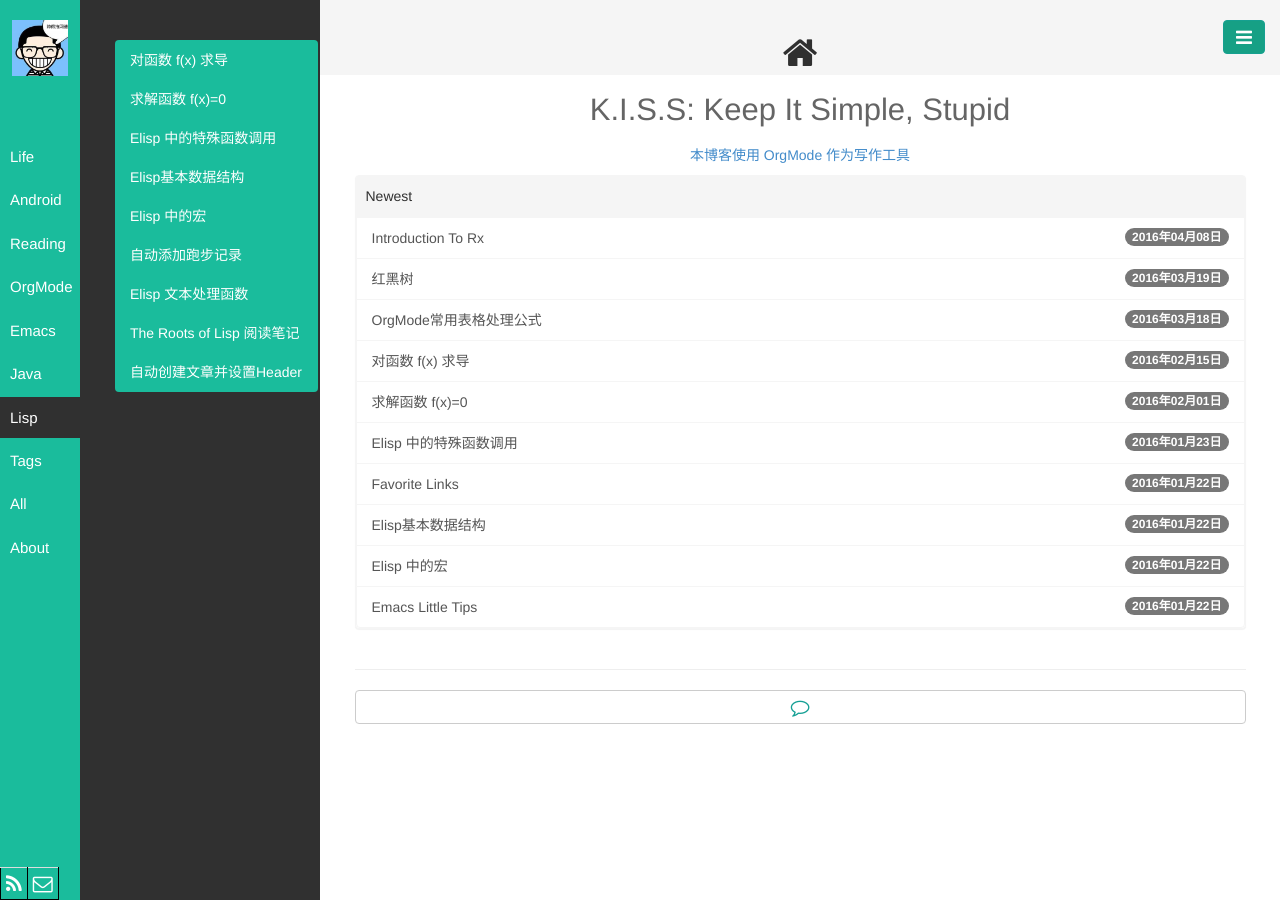
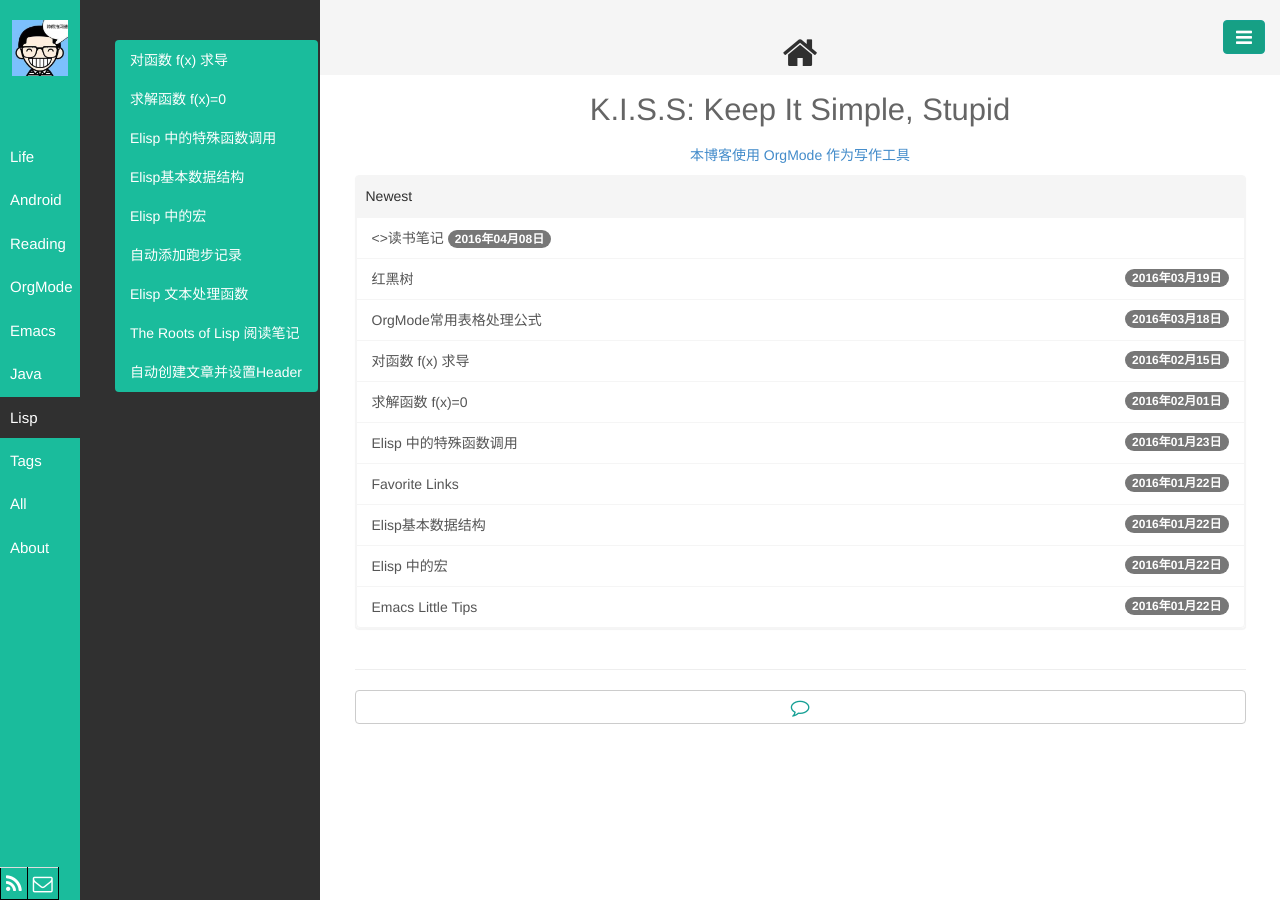
Before and after one commit to byrlx/byrlx.github.io, a Jekyll site: the page built from index.html, in a window 1280 px wide. Built offline with Jekyll 4.4.1, drawn with Linux system fonts in a browser that asks for light colours; the list of posts is cut into pages by our own code.

Commit message:
update blog

```diff
--- a/_posts/Reading/2016-04-08-intro-to-Rx.html
+++ b/_posts/Reading/2016-04-08-intro-to-Rx.html
@@ -1,6 +1,6 @@
 ---
 layout: post
-title: Introduction To Rx
+title: <<Introduction To Rx>>读书笔记
 categories: [Reading]
 ---
 
--- a/org/Reading/2016-04-08-intro-to-Rx.org
+++ b/org/Reading/2016-04-08-intro-to-Rx.org
@@ -8,7 +8,7 @@
 #+BEGIN_HTML
 ---
 layout: post
-title: Introduction To Rx
+title: <<Introduction To Rx>>读书笔记
 categories: [Reading]
 ---
 #+END_HTML
```
